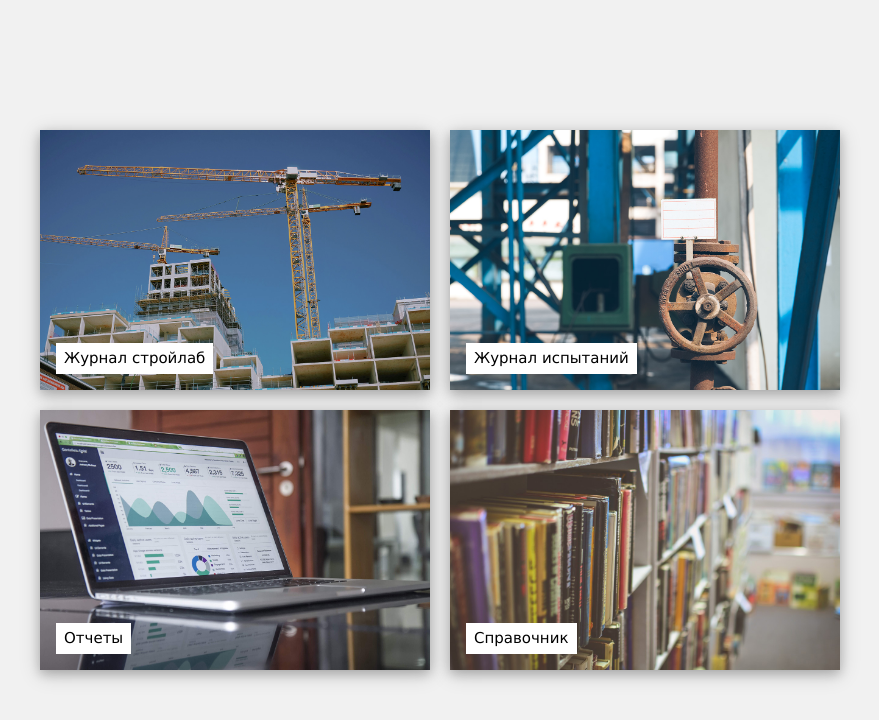
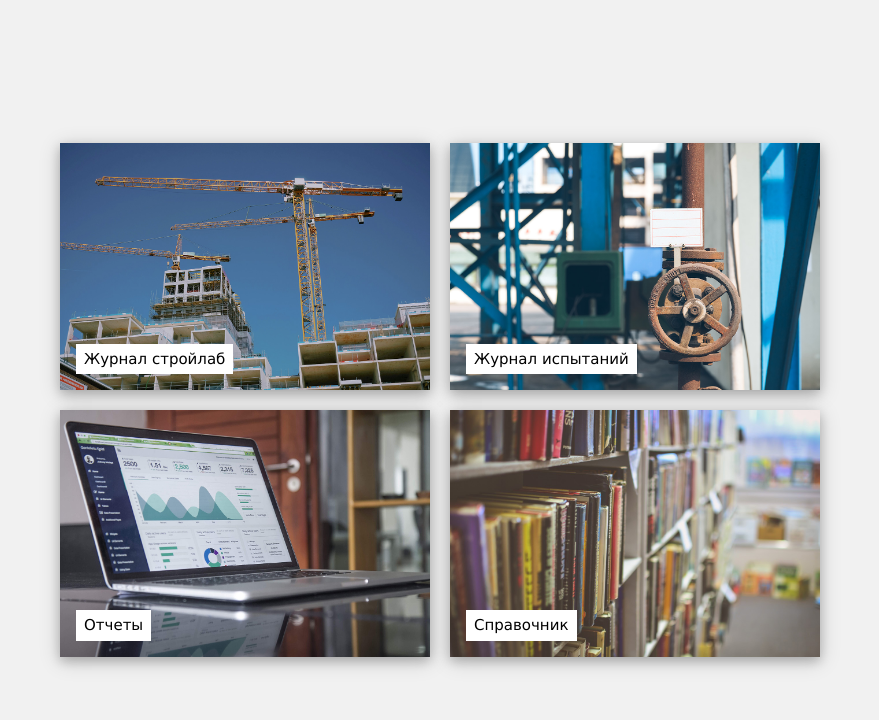
Before and after one commit to mitryyk/myFrontendproject, a React app: page / in a window 1280 px wide. Shown: the top 720 px of the page, without its empty margins (200-1079 px from the left). Built offline with nearby package versions, Linux system fonts and the light colour scheme.

Commit message:
commit 02

```diff
--- a/src/pages/journal_cl.tsx
+++ b/src/pages/journal_cl.tsx
@@ -1,5 +1,5 @@
 import { Header } from 'sharedpagecomponents/header';
-import { PageContainer } from '../sharedpagecomponents/pagecontainer';
+import { PageContainer } from '../sharedpagecomponents/pagecontainers/mainpage_container';
 
 import { DataTable } from '../sharedpagecomponents/maintables';
 
--- a/src/pages/journal_ht.tsx
+++ b/src/pages/journal_ht.tsx
@@ -1,2 +1,2 @@
 import { Header } from 'sharedpagecomponents/header';
-import { PageContainer } from '../sharedpagecomponents/pagecontainer';
+import { PageContainer } from '../sharedpagecomponents/pagecontainers/mainpage_container';
--- a/src/pages/mainpage.tsx
+++ b/src/pages/mainpage.tsx
@@ -1,4 +1,4 @@
-import { PageContainer } from '../sharedpagecomponents/pagecontainer';
+import { PageContainer } from '../sharedpagecomponents/pagecontainers/mainpage_container';
 import { CardLink } from 'sharedpagecomponents/mainpagecardlink';
 import { cardlinks } from '../data/allpagescontent';
 
--- a/src/pages/reportpage.tsx
+++ b/src/pages/reportpage.tsx
@@ -1,2 +1,2 @@
 import { Header } from 'sharedpagecomponents/header';
-import { PageContainer } from '../sharedpagecomponents/pagecontainer';
+import { PageContainer } from '../sharedpagecomponents/pagecontainers/mainpage_container';
--- a/src/pages/wikipage.tsx
+++ b/src/pages/wikipage.tsx
@@ -1,2 +1,2 @@
 import { Header } from 'sharedpagecomponents/header';
-import { PageContainer } from '../sharedpagecomponents/pagecontainer';
+import { PageContainer } from '../sharedpagecomponents/pagecontainers/mainpage_container';
--- a/src/sharedpagecomponents/mainpagecardlink/index.tsx
+++ b/src/sharedpagecomponents/mainpagecardlink/index.tsx
@@ -5,8 +5,8 @@ export const CardLink = ({ text, pic }: { text: string; pic: string }) => {
   return (
     <div>
       <a href="#">
-        <div className="w3-card-4 w3-display-container" style={{ maxWidth: 'auto', height: 'auto' }}>
-          <img src={pic} alt={text} style={{ width: '100%', maxHeight: '100%' }} className="w3-hover-opacity" />
+        <div className="w3-card-4 w3-display-container">
+          <img src={pic} alt={text} className={'w3-hover-opacity' + ' ' + s.imgSize} />
           <div className="w3-display-bottomleft w3-container w3-padding-small w3-white w3-margin">{text}</div>
         </div>
       </a>
--- a/src/sharedpagecomponents/mainpagecardlink/mainpagecardlink.module.css
+++ b/src/sharedpagecomponents/mainpagecardlink/mainpagecardlink.module.css
@@ -0,0 +1,4 @@
+.imgSize {
+    width: 100%;
+    max-height: 100%
+}
--- a/src/sharedpagecomponents/pagecontainer/pagecontainer.module.css
+++ /dev/null
@@ -1,13 +0,0 @@
-.gridParent {
-  display: grid;
-  grid-template-columns: repeat(2, 1fr);
-  grid-template-rows: repeat(2, 260px);
-   grid-column-gap: 20px;
-  grid-row-gap: 20px;
-  height: 100vh;
-  /* justify-content: center; */
-  align-content: center;
-  align-items: center;
-  max-width: 800px;
-  margin: 0 auto;
-}
--- a/src/sharedpagecomponents/pagecontainer/index.tsx
+++ b/src/sharedpagecomponents/pagecontainers/mainpage_container/index.tsx
@@ -1,9 +1,13 @@
 import { ReactNode } from 'react';
 import s from './pagecontainer.module.css';
-import '../../w3.css';
+import '../../../w3.css';
 
 export const PageContainer = ({ children }: { children: ReactNode }) => {
-  return <div className={s.gridParent}>{children}</div>;
+  return (
+    <div>
+      <div className={s.gridOnecol}>{children}</div>
+    </div>
+  );
   {
     /* <div className={s.center}>{children}</div> */
   }
--- /dev/null
+++ b/src/sharedpagecomponents/pagecontainers/mainpage_container/pagecontainer.module.css
@@ -0,0 +1,29 @@
+.gridParent {
+  display: grid;
+  grid-template-columns: repeat(auto-fit, minmax(390px, 1fr)); /*repeat(2, minmax(390px, 1fr));*/
+  grid-template-rows: repeat(2, 260px); /*repeat(2, 260px);*/
+  grid-column-gap: 20px;
+  grid-row-gap: 20px;
+  height: 100vh;
+  /* justify-content: center; */
+  align-content: center;
+  align-items: center;
+  max-width: 800px;
+  margin: 0 auto;
+}
+
+.gridOnecol {
+  display: grid;
+  grid-template-columns: repeat(auto-fit, minmax(260px, 0.9fr));
+  grid-column-gap: 20px;
+  grid-row-gap: 20px;
+  justify-content: center;
+  padding: 20px;
+  max-width: 800px;
+  margin: 0 auto;
+
+  height: 100vh;
+
+  align-content: center;
+  align-items: center;
+}
```
